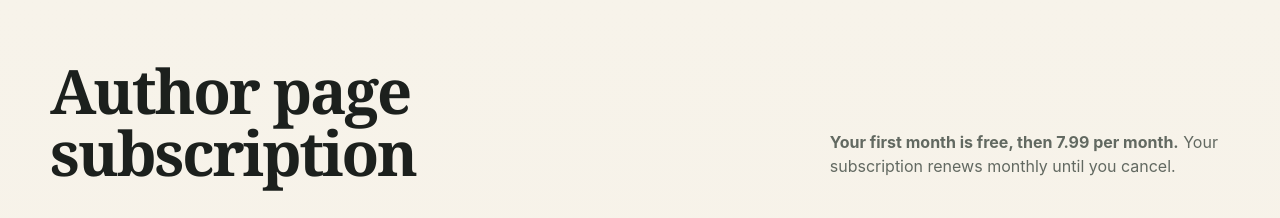
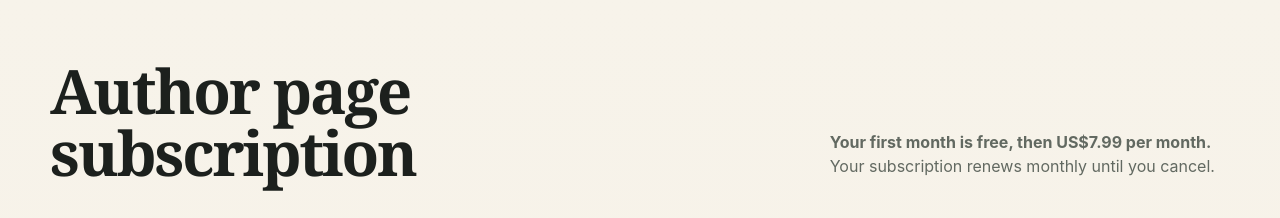
Before and after one commit to TehBigMick/ABC, a plain HTML site: page for-authors/index.html in a window 1280 px wide. Shown: the part 2460-2678 px from the top of the page. Drawn offline with Linux system fonts and the light colour scheme.

Commit message:
Show verified USD subscription price in For Authors draft

```diff
--- a/for-authors/index.html
+++ b/for-authors/index.html
@@ -211,7 +211,7 @@
           <h2 id="pricing-heading">Author page subscription</h2>
         </div>
         <p>
-          <strong>Your first month is free, then 7.99 per month.</strong>
+          <strong>Your first month is free, then US$7.99 per month.</strong>
           Your subscription renews monthly until you cancel.
         </p>
       </div>
```
